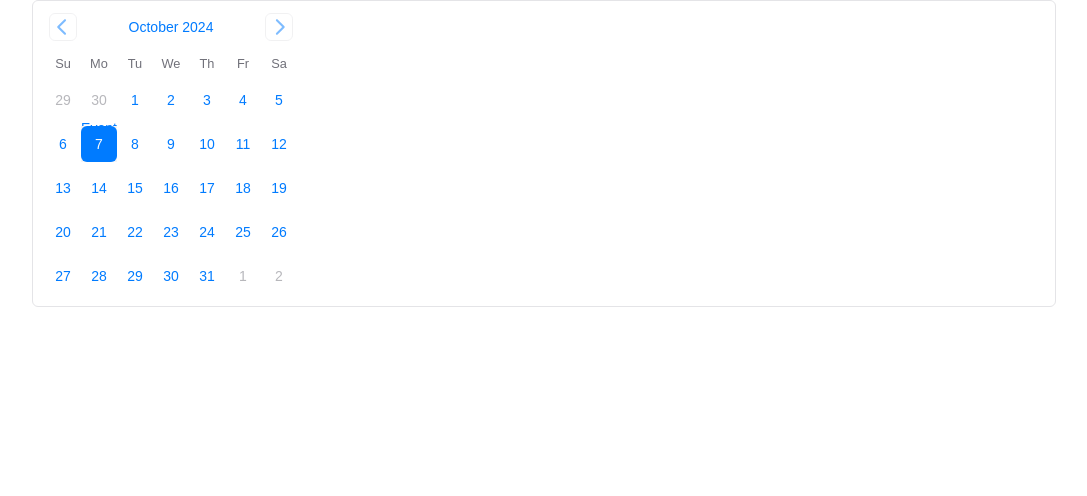
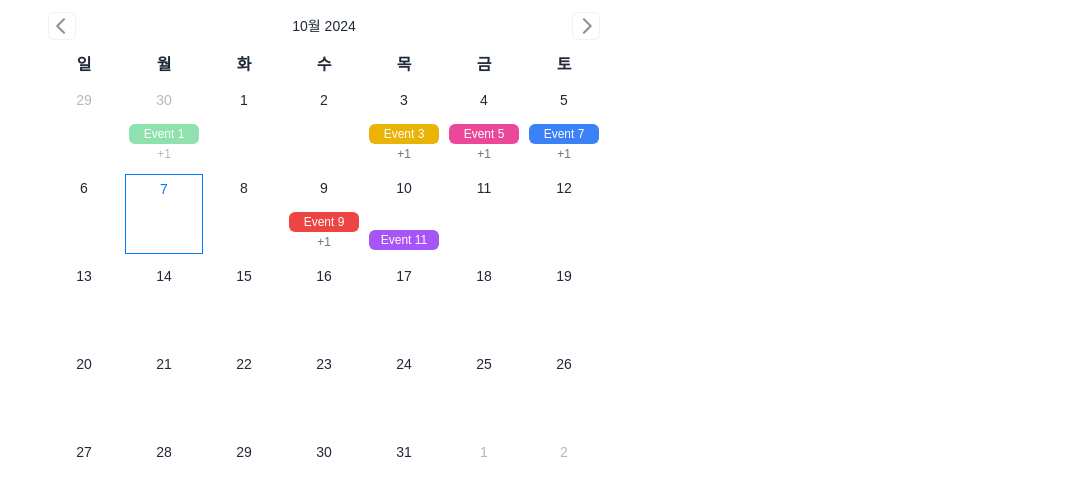
Before and after one commit to Kernel360/F2_PLAY_BADMINTON_FE, a Next.js app: page / in a window 1280 px wide. Shown: the top 496 px of the page, without its empty margins (96-1183 px from the left). Built offline with nearby package versions, Linux system fonts and the light colour scheme.

Commit message:
design: 캘린더 UI 생성

```diff
--- a/app/page.tsx
+++ b/app/page.tsx
@@ -1,22 +1,33 @@
-"use client";
+'use client';
 
-import * as React from "react";
-
-import DayCell from "@/components/DayCell";
-import { Calendar } from "@/components/ui/calendar";
+import DayCell from '@/components/DayCell';
+import { Calendar } from '@/components/ui/calendar';
+import { ko } from 'date-fns/locale';
+import * as React from 'react';
 
 export default function CalendarDemo() {
   const [date, setDate] = React.useState<Date | undefined>(new Date());
 
   return (
+    <div>
       <Calendar
         mode="single"
         selected={date}
         onSelect={setDate}
-      className="rounded-md border"
+        locale={ko}
+        className="rounded-md text-gray-800"
+        classNames={{
+          head_cell: 'w-[80px]',
+          cell: 'h-[80px] w-[80px] hover:rounded-md cursor-pointer flex justify-center items-center hover:bg-primary/10',
+          day: 'hover:bg-inherit hover:text-inherit h-[80px] w-[80px] flex justify-center items-center',
+          day_selected:
+            'w-full border border-primary bg-inherit text-primary hover:bg-inherit hover:text-inherit',
+          day_today: 'hover: bg-inherit',
+        }}
         components={{
-        Day: DayCell,
+          DayContent: DayCell,
         }}
       />
+    </div>
   );
 }
--- a/components/DayCell.tsx
+++ b/components/DayCell.tsx
@@ -1,52 +1,90 @@
 import React from "react";
-import { Day, type DayProps } from "react-day-picker";
+import {
+  type ActiveModifiers,
+  DayContent,
+  type DayContentProps,
+} from "react-day-picker";
 
+// 10월 일정
 const scheduleList = [
-  { id: 1, date: "2024-09-29T08:42:51+09:00", name: "Event 1" },
-  { id: 2, date: "2024-09-11T03:54:25+09:00", name: "Event 2" },
-  { id: 3, date: "2024-09-03T12:43:55+09:00", name: "Event 3" },
-  { id: 4, date: "2024-09-10T08:09:55+09:00", name: "Event 4" },
-  { id: 5, date: "2024-09-15T18:18:11+09:00", name: "Event 5" },
-  { id: 6, date: "2024-09-22T21:27:43+09:00", name: "Event 6" },
-  { id: 7, date: "2024-09-07T23:56:30+09:00", name: "Event 7" },
-  { id: 8, date: "2024-09-17T16:11:19+09:00", name: "Event 8" },
-  { id: 9, date: "2024-09-27T01:34:12+09:00", name: "Event 9" },
-  { id: 10, date: "2024-10-01T05:49:00+09:00", name: "Event 10" },
+  { id: 1, date: "2024-10-01T08:42:51+09:00", name: "Event 1" },
+  { id: 2, date: "2024-10-01T03:54:25+09:00", name: "Event 2" },
+  { id: 3, date: "2024-10-03T12:43:55+09:00", name: "Event 3" },
+  { id: 4, date: "2024-10-04T08:09:55+09:00", name: "Event 4" },
+  { id: 5, date: "2024-10-04T18:18:11+09:00", name: "Event 5" },
+  { id: 6, date: "2024-10-04T21:27:43+09:00", name: "Event 6" },
+  { id: 7, date: "2024-10-05T23:56:30+09:00", name: "Event 7" },
+  { id: 8, date: "2024-10-05T16:11:19+09:00", name: "Event 8" },
+  { id: 9, date: "2024-10-10T01:34:12+09:00", name: "Event 9" },
+  { id: 10, date: "2024-10-10T05:49:00+09:00", name: "Event 10" },
+  { id: 11, date: "2024-10-10T10:00:00+09:00", name: "Event 11" },
 ];
 
-// TODO(Yejin0O0): 서버로 이미지 업로드 로직 추가
-// interface Schedule {
-//   id: number;
-//   date: string;
-//   name: string;
-// }
+// 여러 색상 배열
+const colors = [
+  "bg-blue-500",
+  "bg-green-500",
+  "bg-red-500",
+  "bg-yellow-500",
+  "bg-purple-500",
+  "bg-pink-500",
+  "bg-indigo-500",
+];
 
-// interface DayCellProps extends DayProps {
-//   scheduleList: Schedule[];
-// }
+function DayCell(props: DayContentProps) {
+  const { displayMonth, date } = props;
+  const activeModifiers: ActiveModifiers = {
+    selected: true,
+    customModifier: true,
+  };
 
-function DayCell(props: DayProps) {
-  const { displayMonth, date } = props;
-
+  // 해당 날짜에 스케줄이 있는지 필터링
   const dayScheduleList = scheduleList.filter((schedule) => {
-    // schedule.date === date;
     const scheduleDate = new Date(schedule.date);
-
     return (
       scheduleDate.getMonth() === date.getMonth() &&
       scheduleDate.getDate() === date.getDate()
     );
   });
 
+  const maxVisibleSchedules = 1; // 최대 1개의 일정만 표시
+  const visibleSchedules = dayScheduleList.slice(0, maxVisibleSchedules);
+  const remainingSchedules = dayScheduleList.length - maxVisibleSchedules;
+
+  // 전체 스케줄 수에 따라 색상 패턴을 고정하기 위해 랜덤이 아닌 일정한 방식으로 색상을 선택
+  const selectedColorIndex =
+    dayScheduleList.length > 0 ? dayScheduleList[0].id % colors.length : 0;
+
   return (
-    <div>
-      <Day displayMonth={displayMonth} date={date} />
+    <div className="w-full h-full flex flex-col justify-between p-1">
+      <div className="text-center text-sm font-medium mb-1">
+        <DayContent
+          displayMonth={displayMonth}
+          date={date}
+          activeModifiers={activeModifiers}
+        />
+      </div>
 
-      <div>
-        {dayScheduleList.map((item) => {
-          return <div key={item.id}>{item.name}</div>;
-        })}
-      </div>
+      {visibleSchedules.length > 0 && (
+        <div className="w-full space-y-[2px] overflow-hidden">
+          {visibleSchedules.map((item) => (
+            <div
+              key={item.id}
+              className={`text-xs text-center text-white rounded-md truncate px-2 py-[2px] ${
+                colors[selectedColorIndex]
+              }`}
+            >
+              {item.name}
+            </div>
+          ))}
+
+          {remainingSchedules > 0 && (
+            <div className="text-xs text-center text-gray-500">
+              +{remainingSchedules}
+            </div>
+          )}
+        </div>
+      )}
     </div>
   );
 }
```
Lines whose indentation alone changed are shown as unchanged.
